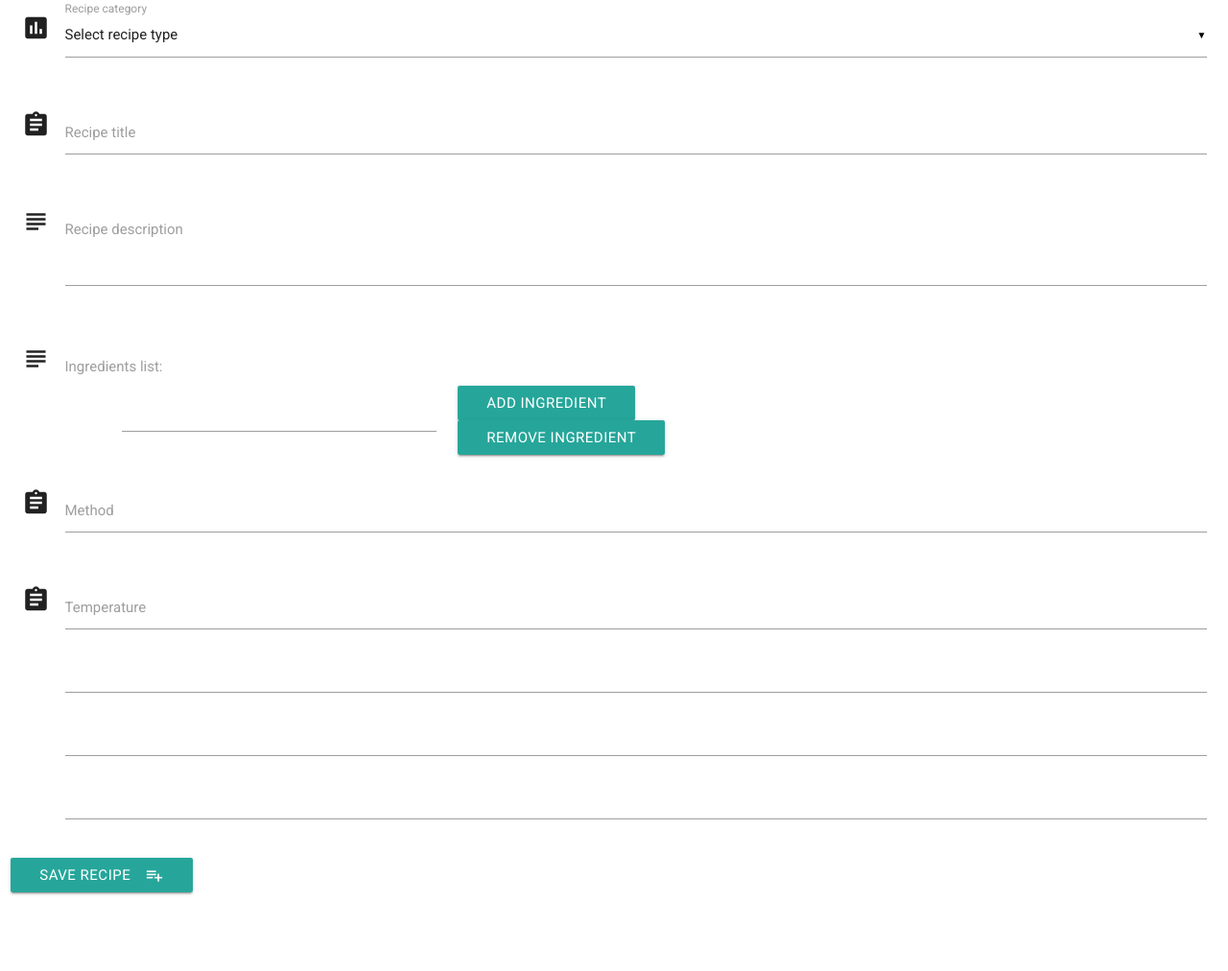
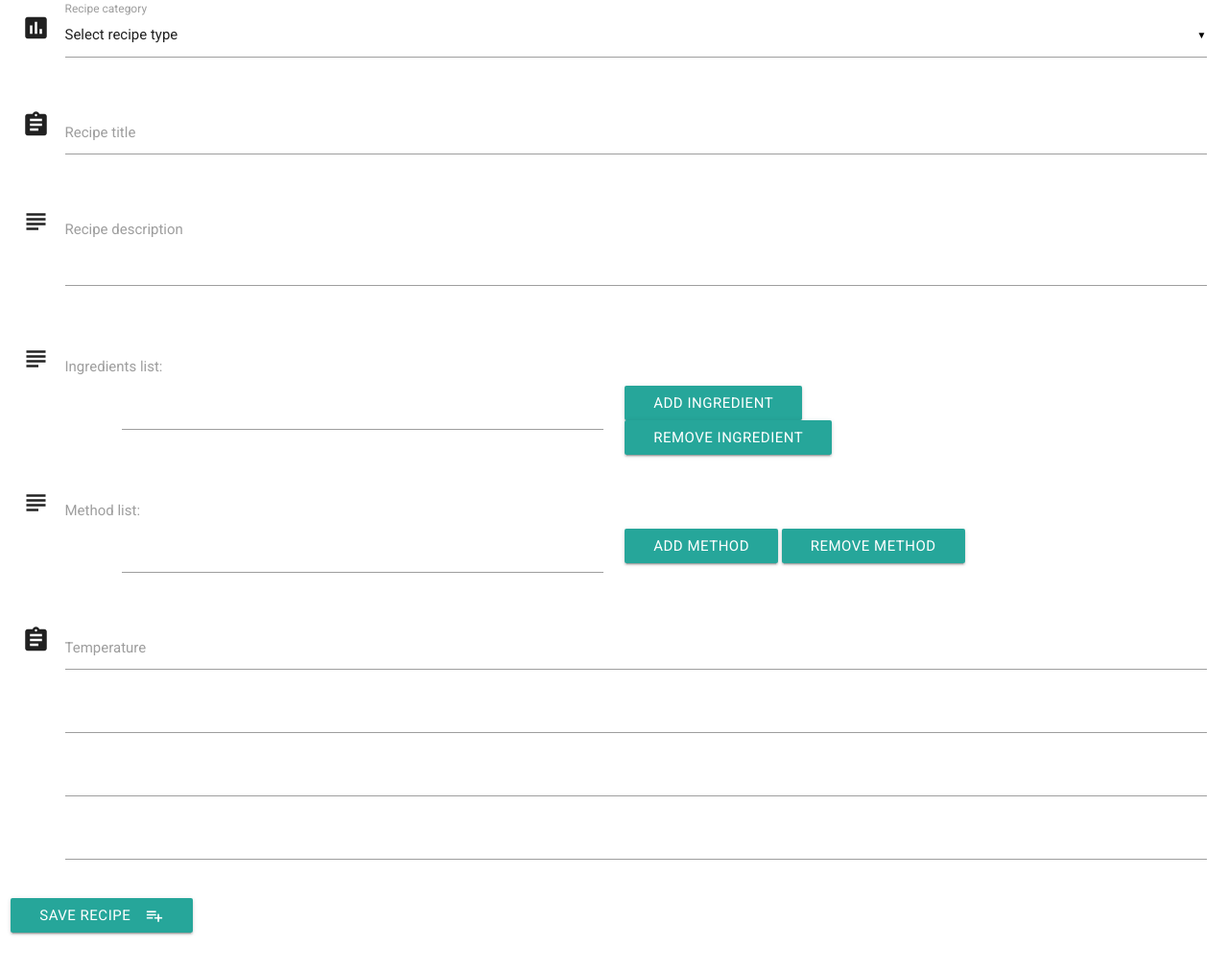
Before and after one commit to kevald1963/milestone-3-recipe-application, a Flask app: page /add_recipe in a window 1280 px wide. Shown: the part 320-1332 px from the top of the page at 96% size. Before the commit the page ends 1253 px from the top, so only its background shows below. Run offline with Flask 2, Linux system fonts and the light colour scheme; data that the repository does not hold is empty; some libraries are stand-ins or nearby versions.

Commit message:
Now able to insert Ingredient and Method arrays into MongoDB from add_recipes.html.

```diff
--- a/run.py
+++ b/run.py
@@ -28,15 +28,20 @@ def add_recipe():
 @app.route('/insert_recipe', methods=["POST"])
 def insert_recipe():
     recipes = mongo.db.recipes
-    ingredients = request.form.to_dict["ingredients"]
-    print("Ingredients: " + ingredients)
+
+    # Multi-line elements need converted to a list before saving to MongoDB.
+    ingredients = request.form.getlist("ingredients[]")
+    method = request.form.getlist("method[]")
+
+    # print("Ingredients: " + str(ingredients))
     data = request.form.to_dict()
     recipes.insert_one(
         {
             "category": data["category_name"],
             "title": data["title"],
             "description": data["description"],
-            "ingredients": ingredients
+            "ingredients": ingredients,
+            "method": method
         }
     )
     return redirect(gitpod_url + 'add_recipe')
--- a/templates/add_recipe.html
+++ b/templates/add_recipe.html
@@ -46,21 +46,30 @@
             </div>
         </div>
         <div class="row">
-            <div class="col s5 offset-s1 input_fields_wrap">
+            <div class="col s5 offset-s1 input_fields_wrap_ingredients">
                 <input name="ingredients[]" type="text" class="field-long" value=""/>
             </div>
             <div class="col s4">
-                <button class="btn waves-effect waves-light add_field_button" name="add_field_button" type="button">Add ingredient</button>
-                <button class="btn waves-effect waves-light remove_field_button" name="remove_field_button" type="button">Remove ingredient</button>
+                <button class="btn waves-effect waves-light add_field_button_ingredients" name="add_field_button_ingredients" type="button">Add ingredient</button>
+                <button class="btn waves-effect waves-light remove_field_button_ingredients" name="remove_field_button_ingredients" type="button">Remove ingredient</button>
             </div>
         </div>
 
         <!-- METHOD -->
         <div class="row">
-            <div class="input-field col s12">
-                <i class="material-icons prefix">assignment</i>
-                <input id="method" name="method" type="text" class="validate">
-                <label for="icon_telephone">Method</label>
+            <div class="input-field col s4">
+                <i class="material-icons prefix">subject</i>
+                <label for="icon_telephone">Method list:</label>
+                <br>
+            </div>
+        </div>
+        <div class="row">
+            <div class="col s5 offset-s1 input_fields_wrap_method">
+                <input name="method[]" type="text" class="field-long" value=""/>
+            </div>
+            <div class="col s4">
+                <button class="btn waves-effect waves-light add_field_button_method" name="add_field_button_method" type="button">Add method</button>
+                <button class="btn waves-effect waves-light remove_field_button_method" name="remove_field_button_method" type="button">Remove method</button>
             </div>
         </div>
 
--- a/templates/base.html
+++ b/templates/base.html
@@ -43,7 +43,6 @@
         {% endblock %}
     </main>
 
-
     <script src="https://cdnjs.cloudflare.com/ajax/libs/jquery/3.3.1/jquery.min.js"></script>
     <script src="https://cdnjs.cloudflare.com/ajax/libs/materialize/0.100.2/js/materialize.min.js"></script>
 
@@ -57,24 +56,43 @@
 
     <script>
         $(document).ready(function() {
-            var max_fields      = 10;
-            var wrapper         = $(".input_fields_wrap");
-            var add_button      = $(".add_field_button");
-            var remove_button   = $(".remove_field_button");
+            var max_fields                = 12;
+            var wrapper_ingredients       = $(".input_fields_wrap_ingredients");
+            var wrapper_method            = $(".input_fields_wrap_method");
+            var add_button_ingredients    = $(".add_field_button_ingredients");
+            var add_button_method         = $(".add_field_button_method");
+            var remove_button_ingredients = $(".remove_field_button_ingredients");
+            var remove_button_method      = $(".remove_field_button_method");
 
-            $(add_button).click(function(e) {
+            $(add_button_ingredients).click(function(e) {
                 e.preventDefault();
-                var total_fields = wrapper[0].childNodes.length;
-                if(total_fields < max_fields) {
-                    $(wrapper).append('<input name="ingredients[]" type="text" class="field-long" value=""/>');
+                var total_fields_ingredients = wrapper_ingredients[0].childNodes.length;
+                if(total_fields_ingredients < max_fields) {
+                    $(wrapper_ingredients).append('<input name="ingredients[]" type="text" class="field-long"/>');
                 }
             });
 
-            $(remove_button).click(function(e) {
+            $(remove_button_ingredients).click(function(e) {
                 e.preventDefault();
-                var total_fields = wrapper[0].childNodes.length;
-                if(total_fields>1) {
-                    wrapper[0].childNodes[total_fields-1].remove();
+                var total_fields_ingredients = wrapper_ingredients[0].childNodes.length;
+                if(total_fields_ingredients > 1) {
+                    wrapper_ingredients[0].childNodes[total_fields_ingredients - 1].remove();
+                }
+            });
+
+            $(add_button_method).click(function(e) {
+                e.preventDefault();
+                var total_fields_method = wrapper_method[0].childNodes.length;
+                if(total_fields_method < max_fields) {
+                    $(wrapper_method).append('<input name="method[]" type="text" class="field-long"/>');
+                }
+            });
+
+            $(remove_button_method).click(function(e) {
+                e.preventDefault();
+                var total_fields_method = wrapper_method[0].childNodes.length;
+                if(total_fields_method > 1) {
+                    wrapper_method[0].childNodes[total_fields_method - 1].remove();
                 }
             });
         });
```
